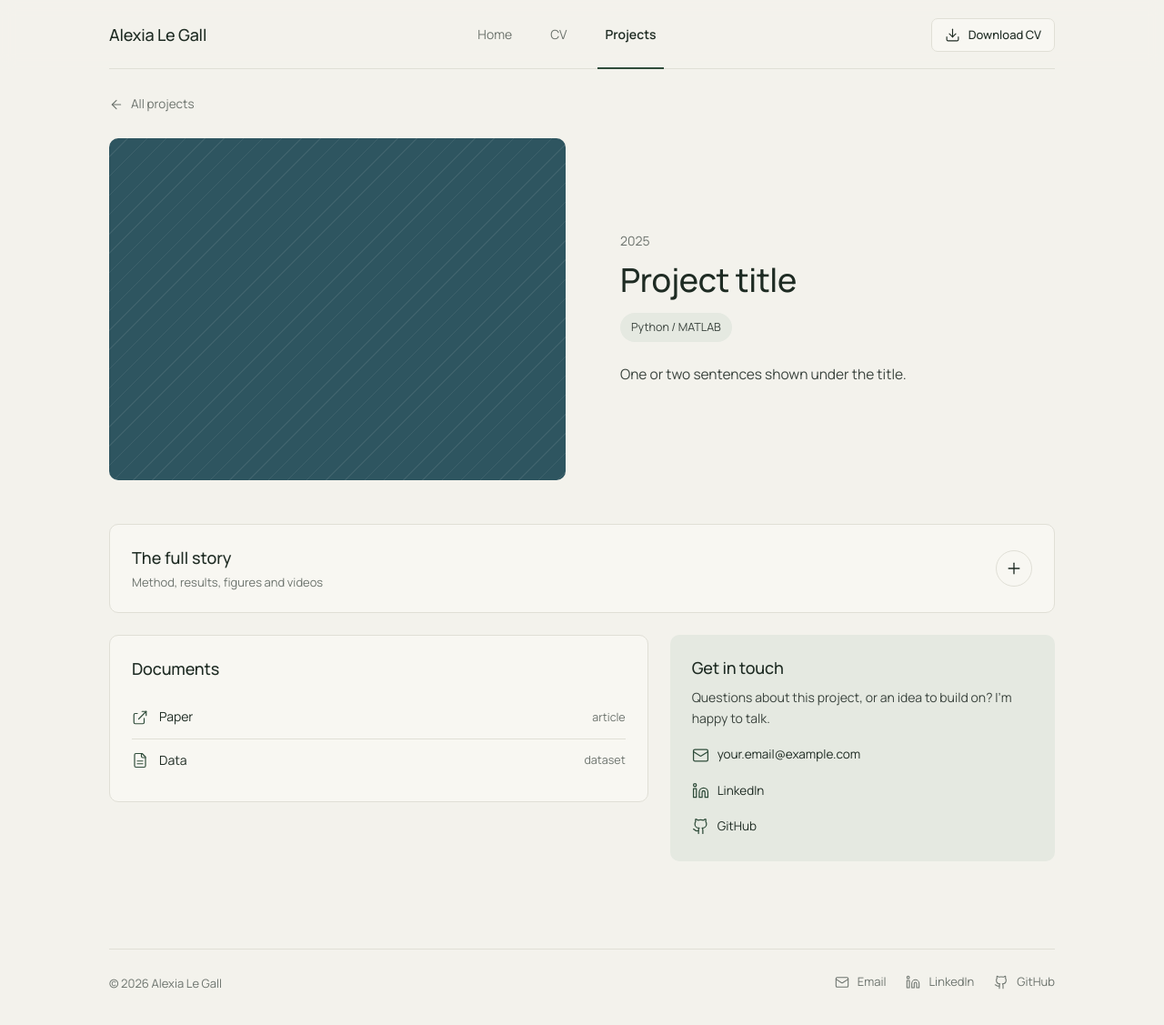
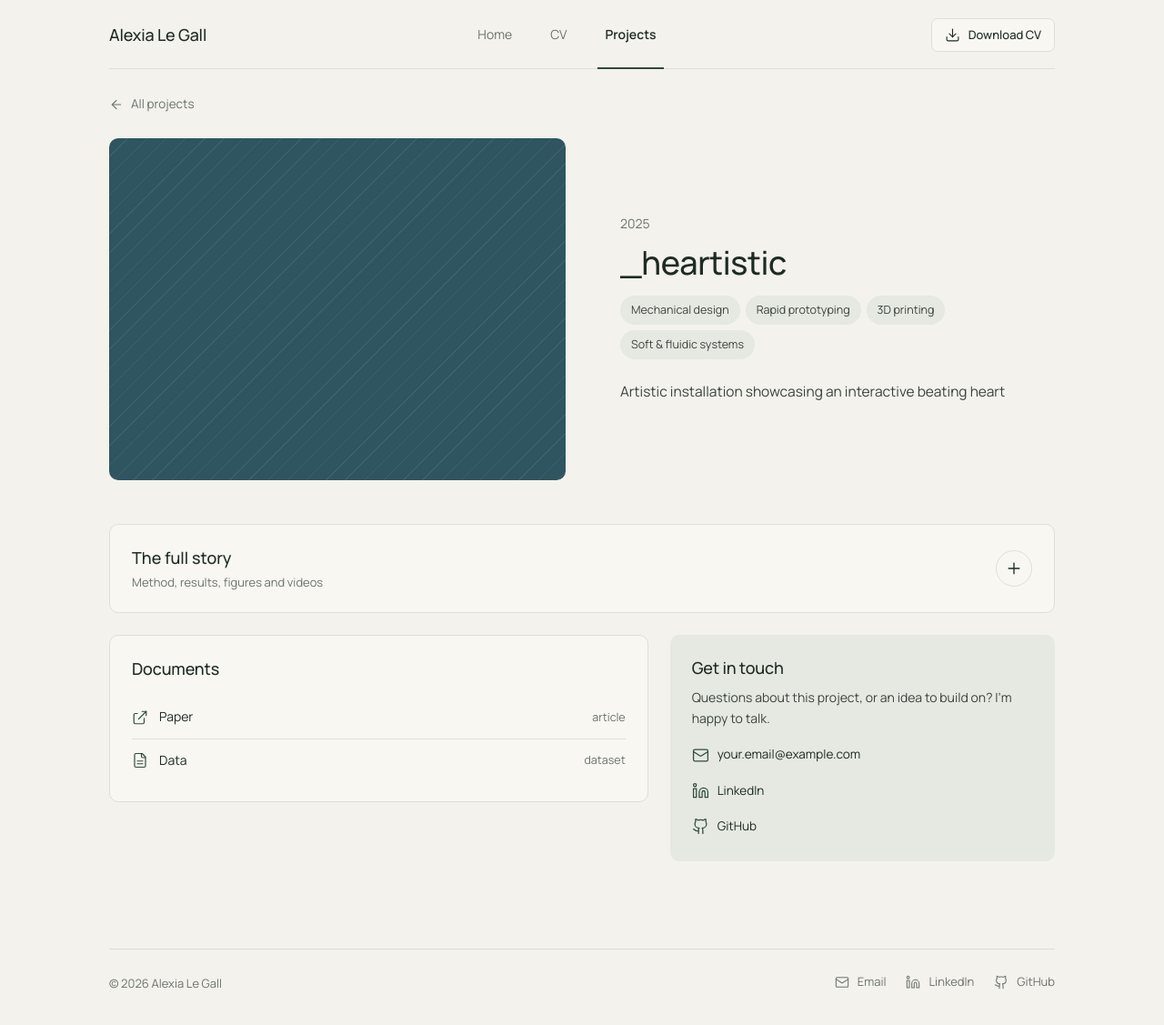
Before and after one commit to alexiaisgoofingaround/alexialegall, a Jekyll site: the page built from _projects/heartistic.html, in a window 1280 px wide and 1127 px high. Shown: the whole window at 91% size. Built offline with Jekyll 4.4.1, drawn with Linux system fonts in a browser that asks for light colours.

Commit message:
Update heartistic.html

```diff
--- a/_projects/heartistic.html
+++ b/_projects/heartistic.html
@@ -1,14 +1,14 @@
 ---
 # Copy this file to _projects/<name>.html  (the file name becomes the URL: /projects/<name>/)
 # Files starting with "_" are ignored by Jekyll, so this template never appears on the site.
-title: "Project title"
+title: "_heartistic"
 when: "2025"
-order: 6                      # position on the Projects page (1 = first)
+order: 1                      # position on the Projects page (1 = first)
 color: "#2E5560"              # tile colour
-featured: false               # true = large tile (use for one project only)
-skills: ["python"]            # ids from _data/skills.yml
+featured: true               # true = large tile (use for one project only)
+skills: ["mechanical", "prototyping", "3dprinting", "fluidic"]            # ids from _data/skills.yml
 # subs: ["other-project"]     # hubs only: file names of child projects
-description: "One or two sentences shown under the title."
+description: "Artistic installation showcasing an interactive beating heart"
 resources:                    # optional; url can be a file in assets/files/, a full https link, or "#"
   - {label: "Paper", url: "https://doi.org/...", kind: "article"}
   - {label: "Data", url: "assets/files/data.csv", kind: "dataset"}
@@ -26,7 +26,7 @@
 {% include figure.html src="assets/img/photo.jpg" alt="short description" caption="Figure 1. Caption." %}
 
 {% comment %} Own video file (assets/video/, H.264 .mp4, keep it small) {% endcomment %}
-{% include video.html src="assets/video/clip.mp4" caption="Video 1. Caption." %}
+{% include video.html src="assets/video/_heartistic.mp4" caption="Video 1. Caption." %}
 
 {% comment %} YouTube / Vimeo: use the EMBED url {% endcomment %}
 {% include embed.html url="https://www.youtube.com/embed/VIDEO_ID" caption="Video 2. Caption." %}
```
